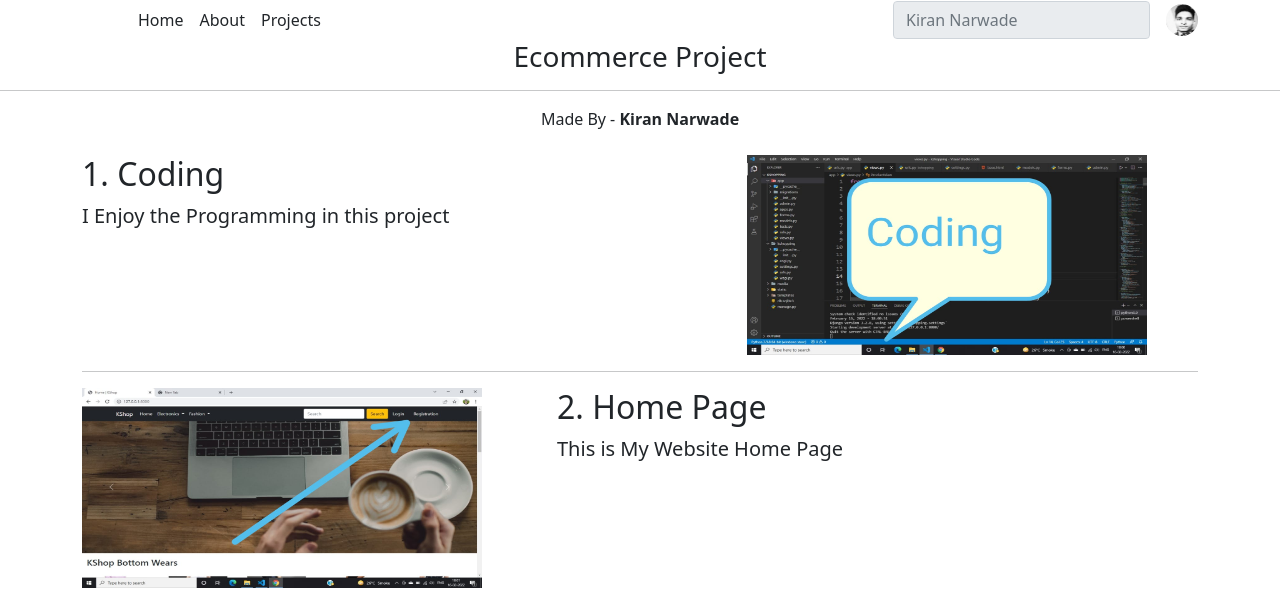
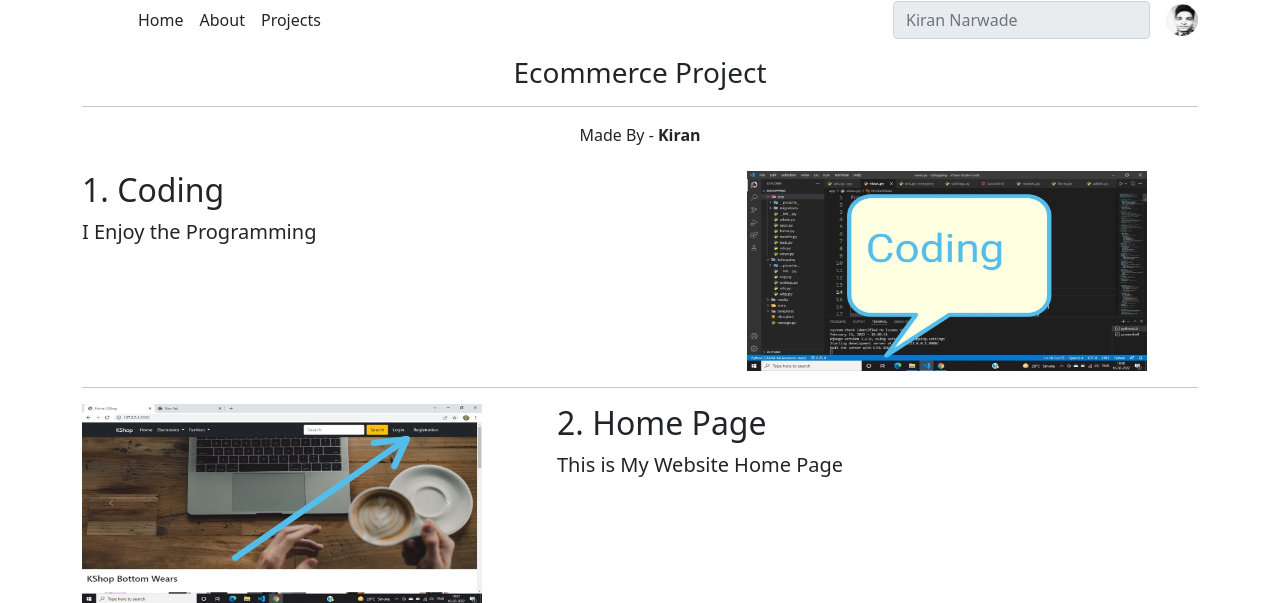
Before and after one commit to kirannarwade/flask_kk, a Flask app: page /projects/ecommerce in a window 1280 px wide. Shown: the top 603 px of the page. Run offline with Flask 2, Linux system fonts and the light colour scheme.

Commit message:
Update ecommerce.html

```diff
--- a/templates/ecommerce.html
+++ b/templates/ecommerce.html
@@ -4,15 +4,17 @@
 
 {% block body %}
 
+<div class="container my-3">
 <h3 class="text-center">Ecommerce Project</h3>
 <hr>
-<p class="text-center">Made By - <b> Kiran Narwade</b></p>
+<p class="text-center">Made By - <b> Kiran</b></p>
+</div>
+
 <div class="container my-4">
-
 <div class="row featurette my-3">
     <div class="col-md-7">
       <h2 class="featurette-heading">1. Coding</h2>
-      <p class="lead">I Enjoy the Programming in this project</p>
+      <p class="lead">I Enjoy the Programming</p>
     </div>
     <div class="col-md-5">
         <img src="/static/img/ecommerce/1.jpeg" width="400" height="200" alt="">
@@ -155,7 +157,7 @@
   <div class="row featurette">
     <div class="col-md-7 order-md-2">
       <h2 class="featurette-heading">14. Cart</h2>
-      <p class="lead">User can view cart after putting products whatever user want and reflecting the amount in the cart you can view what is your totol amount</p>
+      <p class="lead">Your all cart products going the checkout procedure and you can select your any address which you are saved.</p>
     </div>
     <div class="col-md-5 order-md-1">
         <img src="/static/img/ecommerce/14.jpeg" width="400" height="200" alt="">
```
